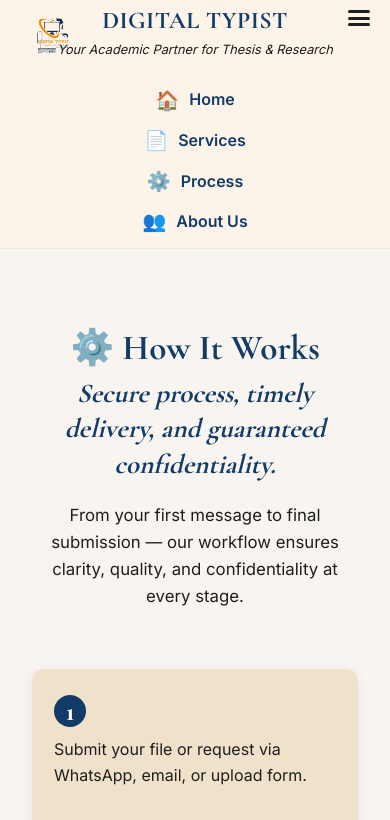
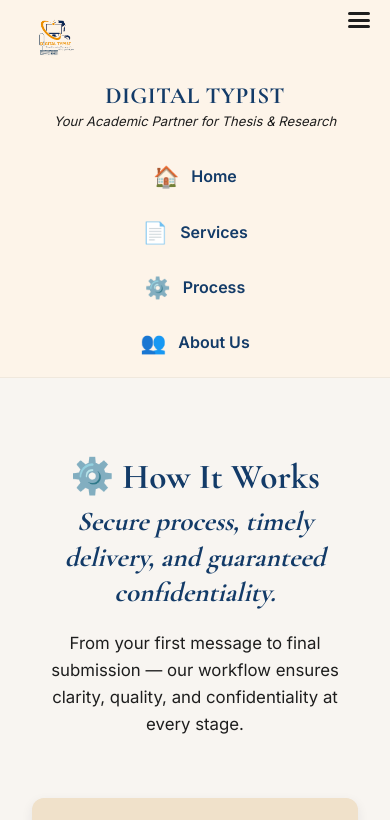
Before and after one commit to digital-typist/digital-typist-lts, a Next.js app: page /process in a window 390 px wide. Shown: the top 820 px of the page. Built offline with nearby package versions, Linux system fonts and the light colour scheme.

Commit message:
Update header.css

```diff
--- a/src/app/css/header.css
+++ b/src/app/css/header.css
@@ -117,16 +117,101 @@
 
 /* ===== RESPONSIVE ===== */
 @media (max-width: 768px) {
+
+    /* === Logo + Branding Alignment === */
+    .topRow {
+        display: flex;
+        flex-direction: column;
+        align-items: center;
+        justify-content: center;
+        padding-top: 6px;
+        position: relative;
+    }
+
+    .logoBlock {
+        position: static;
+        order: 1;
+        margin-bottom: 6px;
+    }
+
     .siteLogo {
         width: 70px;
+        height: auto;
+    }
+
+    .brandBlock {
+        order: 2;
+        text-align: center;
     }
 
     .brandName {
-        font-size: 1.5rem;
+        font-size: 1.45rem;
+        margin-bottom: 2px;
     }
 
     .tagline {
-        font-size: 0.8rem;
+        font-size: 0.82rem;
+        line-height: 1.3;
+        margin-top: 0;
+    }
+
+    /* === Menu Button === */
+    .menuToggle {
+        display: flex;
+        position: absolute;
+        top: 12px;
+        right: 20px;
+        z-index: 1001;
+    }
+
+    .menuToggle .bar {
+        width: 22px;
+        height: 3px;
+        background: var(--text);
+        border-radius: 2px;
+        transition: all 0.3s ease;
+    }
+
+    /* Menu toggle animation */
+    .menuToggle.open .bar:nth-child(1) {
+        transform: rotate(45deg) translate(4px, 5px);
+    }
+
+    .menuToggle.open .bar:nth-child(2) {
+        opacity: 0;
+    }
+
+    .menuToggle.open .bar:nth-child(3) {
+        transform: rotate(-45deg) translate(4px, -5px);
+    }
+
+    /* === Navigation Dropdown === */
+    .navRow {
+        background: var(--white);
+        box-shadow: 0 4px 12px rgba(10, 37, 64, 0.1);
+        border-radius: 8px;
+        margin: 0 14px;
+        display: none;
+        flex-direction: column;
+        align-items: center;
+        z-index: 1000;
+    }
+
+    .navRow.open {
+        display: flex;
+        animation: dropdownSlide 0.25s ease;
+    }
+
+    @keyframes dropdownSlide {
+        from {
+            opacity: 0;
+            transform: translateY(-10px);
+        }
+
+        to {
+            opacity: 1;
+            transform: translateY(0);
+        }
     }
 
     .navLinks {
@@ -138,9 +223,20 @@
 
     .navLinks a {
         color: var(--brand);
+        font-size: 1rem;
+        font-weight: 600;
+        padding: 6px 0;
+        text-decoration: none;
+        display: flex;
+        align-items: center;
+        gap: 6px;
     }
 
-    .menuToggle {
-        display: flex;
+    .navLinks a:hover {
+        color: var(--text);
+    }
+
+    .icon {
+        font-size: 1.3rem;
     }
 }
```
